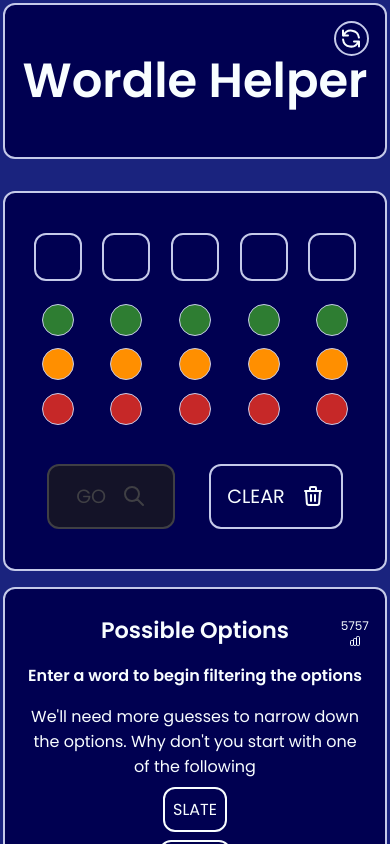
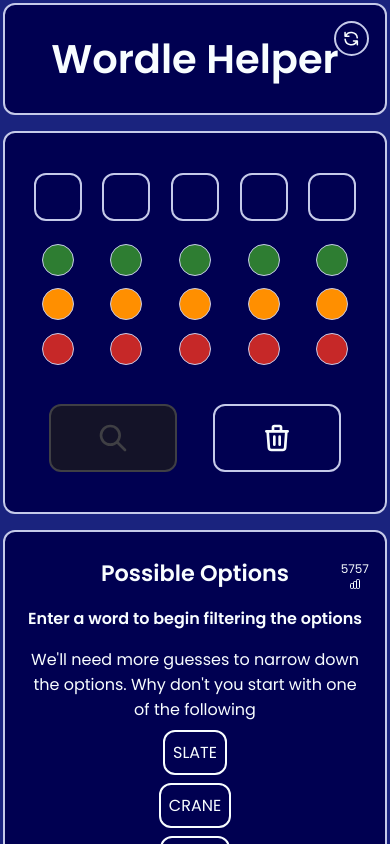
Before and after one commit to liamjamesburks/wordle-helper, a React (Create React App) app: page / in a window 390 px wide. Shown: the top 844 px of the page. Built offline with nearby package versions, Linux system fonts and the light colour scheme.

Commit message:
Updated UI for mobile.

```diff
--- a/src/App.css
+++ b/src/App.css
@@ -139,7 +139,7 @@
 
     background-color: var(--background);
     color: var(--foreground);
-    margin-top: 2rem;
+    margin-top: 0rem;
   }
 
   .app-column {
@@ -203,6 +203,8 @@
   height: 100%;
   width: 1.5rem;
   max-height: 100%;
+
+  margin: 0.4rem;
 }
 
 .app-title {
@@ -214,6 +216,14 @@
 
   text-align: center;
   color: var(--foreground);
+}
+
+@media only screen and (max-width: 800px) {
+  .app-title {
+    font-size: 2.5rem;
+    padding: 1rem 2rem;
+    margin: 0;
+  }
 }
 
 .m-4 {
--- a/src/App.js
+++ b/src/App.js
@@ -136,7 +136,7 @@
 
     return (
         <div className="app">
-            <div className="generic-container m-4">
+            <div className="generic-container">
                 <h1 className="app-title">
                     Wordle Helper
                 </h1>
--- a/src/components/word-input/word-input-component.jsx
+++ b/src/components/word-input/word-input-component.jsx
@@ -126,11 +126,11 @@
             </div>
             <div className='btn-container'>
                 <button className="action-button" disabled={!enabled} onClick={handleGoClick}>
-                    Go
+                    <p className="hidden-small">Go</p>
                     <SearchIcon className="button-icon" />
                 </button>
                 <button className="action-button" onClick={handleClearClick}>
-                    Clear
+                    <p className="hidden-small">Clear</p>
                     <TrashIcon className="button-icon" />
                 </button>
             </div>
--- a/src/components/word-input/word-input-styles.css
+++ b/src/components/word-input/word-input-styles.css
@@ -57,6 +57,17 @@
     max-height: 100%;
 }
 
+@media only screen and (max-width: 400px) {
+    .hidden-small {
+        display: none;
+    }
+
+    .button-icon {
+        margin-left: 0rem;
+        width: 2rem;
+    }
+}
+
 .btn-container {
     display: flex;
     justify-content: space-evenly;
```
